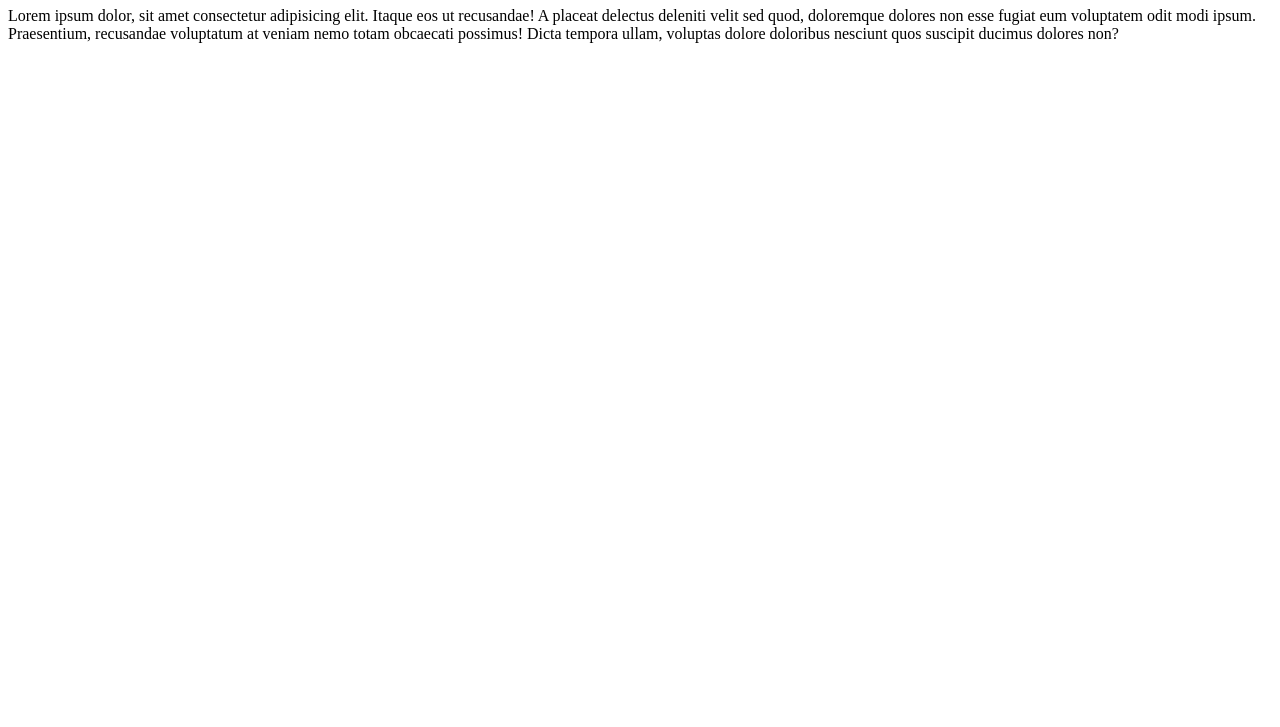
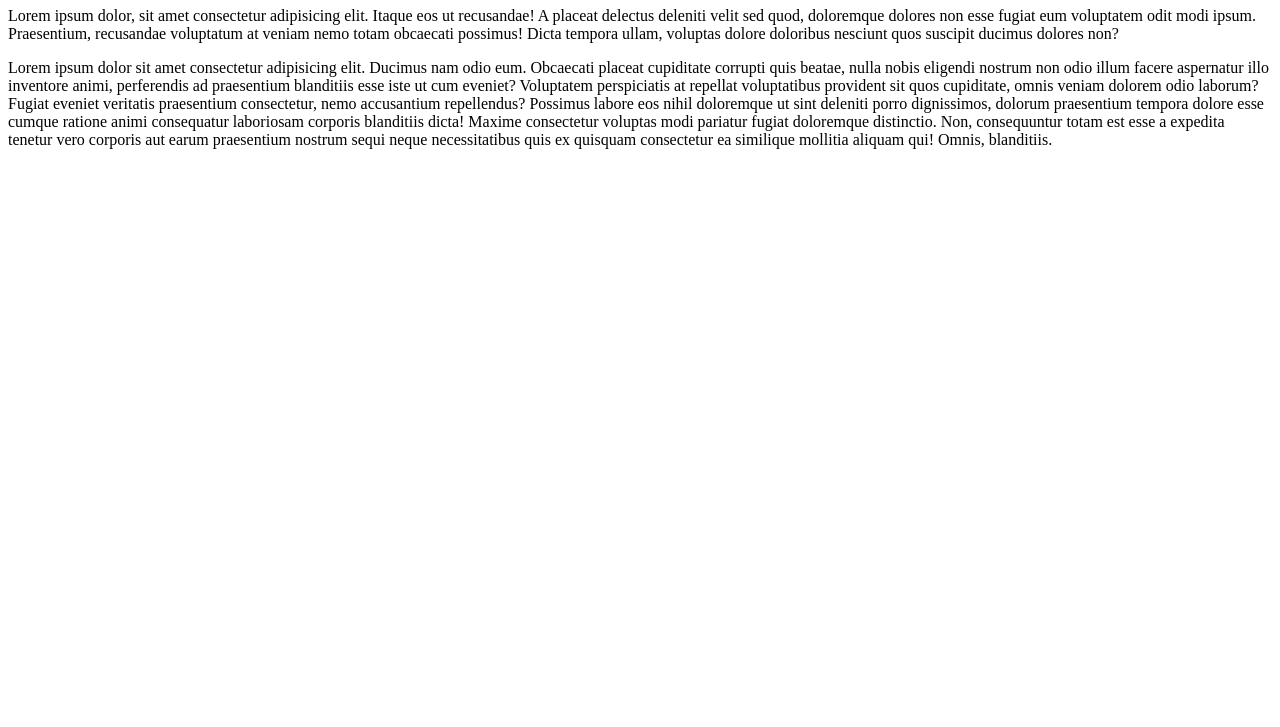
Before and after one commit to Mohamed-aldabaan/Deployment-test-29012024, a plain HTML site: page index.html in a window 1280 px wide. Shown: the part 73-800 px from the top of the page. Drawn offline with Linux system fonts and the light colour scheme.

Commit message:
Änderungen

```diff
--- a/index.html
+++ b/index.html
@@ -14,5 +14,22 @@
       voluptatum at veniam nemo totam obcaecati possimus! Dicta tempora ullam,
       voluptas dolore doloribus nesciunt quos suscipit ducimus dolores non?
     </p>
+
+    <p>
+      Lorem ipsum dolor sit amet consectetur adipisicing elit. Ducimus nam odio
+      eum. Obcaecati placeat cupiditate corrupti quis beatae, nulla nobis
+      eligendi nostrum non odio illum facere aspernatur illo inventore animi,
+      perferendis ad praesentium blanditiis esse iste ut cum eveniet? Voluptatem
+      perspiciatis at repellat voluptatibus provident sit quos cupiditate, omnis
+      veniam dolorem odio laborum? Fugiat eveniet veritatis praesentium
+      consectetur, nemo accusantium repellendus? Possimus labore eos nihil
+      doloremque ut sint deleniti porro dignissimos, dolorum praesentium tempora
+      dolore esse cumque ratione animi consequatur laboriosam corporis
+      blanditiis dicta! Maxime consectetur voluptas modi pariatur fugiat
+      doloremque distinctio. Non, consequuntur totam est esse a expedita tenetur
+      vero corporis aut earum praesentium nostrum sequi neque necessitatibus
+      quis ex quisquam consectetur ea similique mollitia aliquam qui! Omnis,
+      blanditiis.
+    </p>
   </body>
 </html>
--- /dev/null
+++ b/style.css
@@ -0,0 +1,4 @@
+h1{
+    color:red;
+    background-color: aqua;
+}
```
